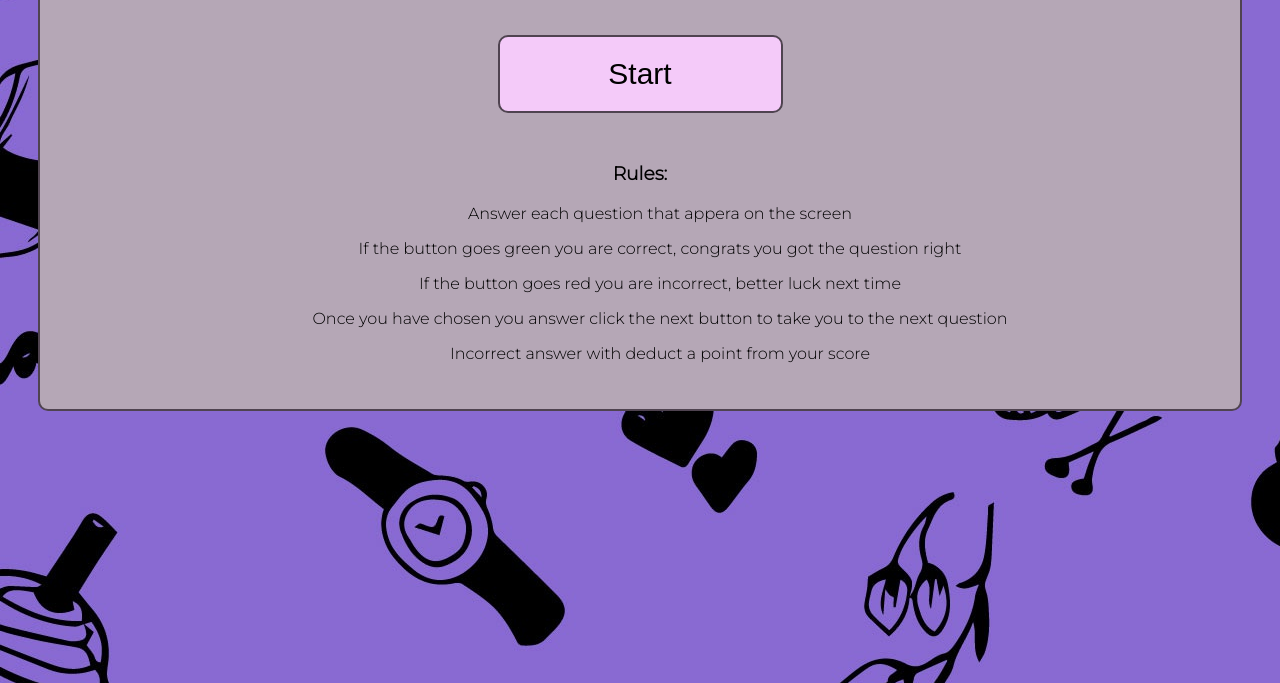
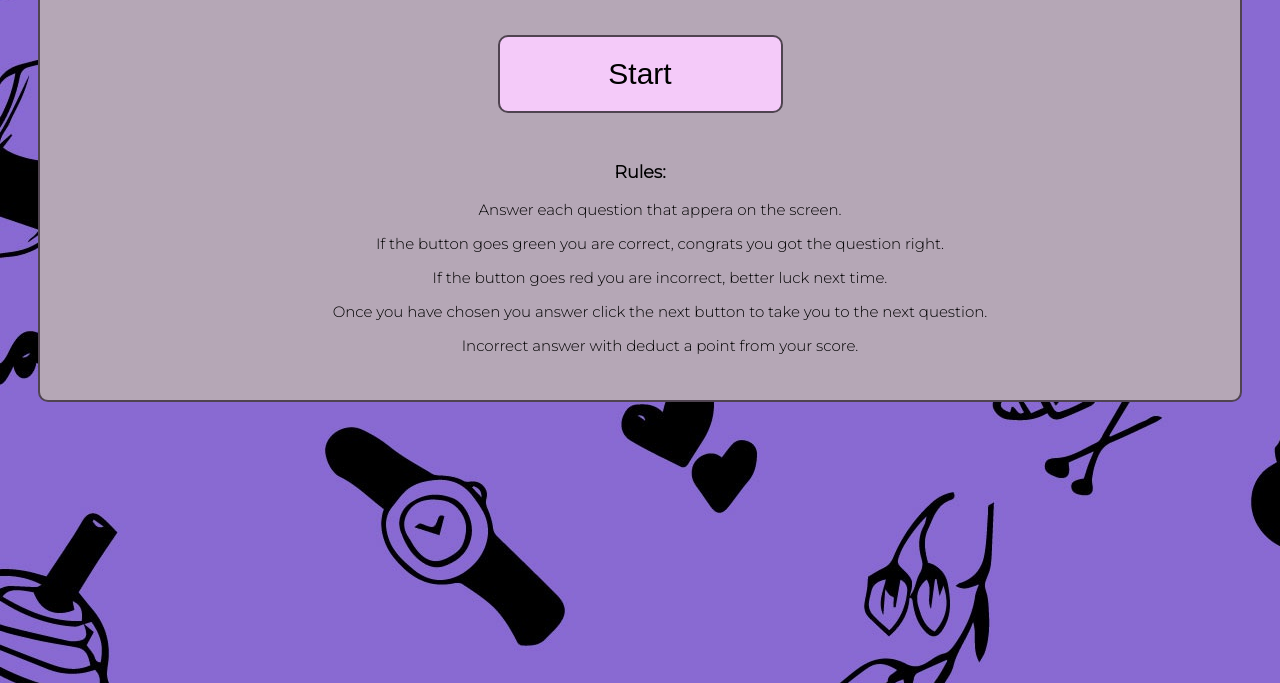
Before and after one commit to CharReek/project2, a plain HTML site: page index.html in a window 1280 px wide. Shown: the part 117-800 px from the top of the page. Drawn offline with Linux system fonts and the light colour scheme.

Commit message:
add punctuation to rules

```diff
--- a/assets/css/style.css
+++ b/assets/css/style.css
@@ -38,6 +38,7 @@ body{
     width: 25%;
 }
 
+/* next button*/
 #next-button{
     padding: 20px;
     margin: 30px;
@@ -76,10 +77,10 @@ body{
     border: 2px solid #4F4350;
     width: 70%;
 }
-#answe-section {
-    width: 90%;
+
+#rules {
+    font-size: 15px;
 }
-
 /* button hover */
 
 #answer-section button:hover{
@@ -97,13 +98,6 @@ body{
 }
 .hide{
     display:none;
-}
-.correct{
-    background-color: green;
-    color: black;
-}
-.wrong{
-    background-color: red;
 }
 @media screen and (max-width: 500px){
     #anser-section button {
--- a/index.html
+++ b/index.html
@@ -37,11 +37,11 @@
             <button class="start-btn" id="start-button"> Start</button>
             <div id="rules">
                 <h3> Rules:</h3>
-                <ul>Answer each question that appera on the screen</ul>
-                <ul>If the button goes green you are correct, congrats you got the question right</ul>
-                <ul>If the button goes red you are incorrect, better luck next time</ul>
-                <ul>Once you have chosen you answer click the next button to take you to the next question</ul>
-                <ul>Incorrect answer with deduct a point from your score</ul>
+                <ul>Answer each question that appera on the screen.</ul>
+                <ul>If the button goes green you are correct, congrats you got the question right.</ul>
+                <ul>If the button goes red you are incorrect, better luck next time.</ul>
+                <ul>Once you have chosen you answer click the next button to take you to the next question.</ul>
+                <ul>Incorrect answer with deduct a point from your score.</ul>
             </div>
 
         </div>
```
